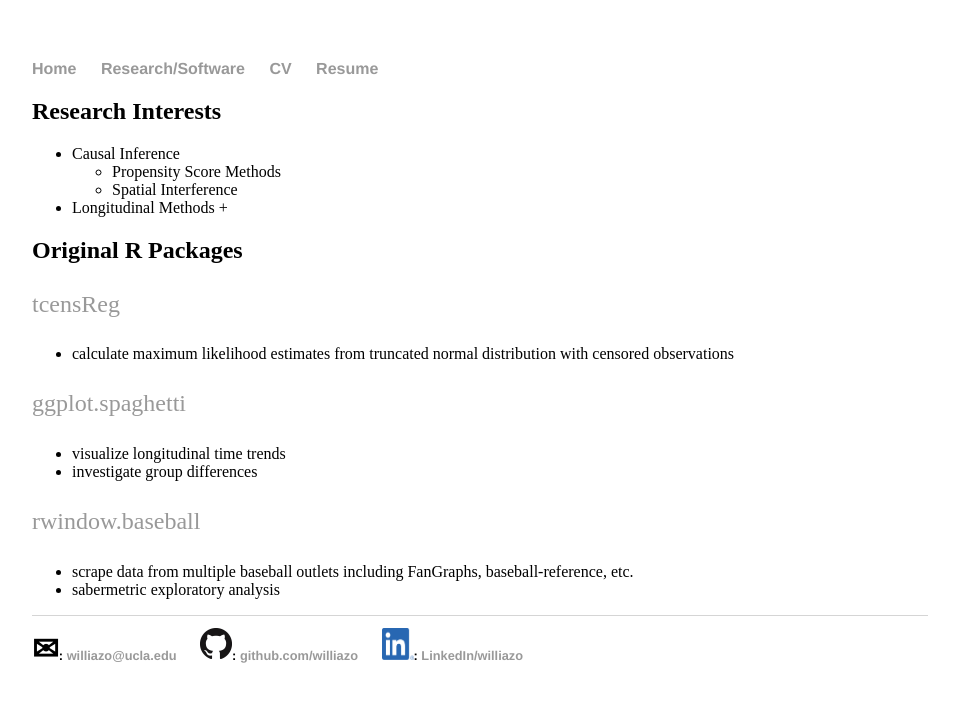
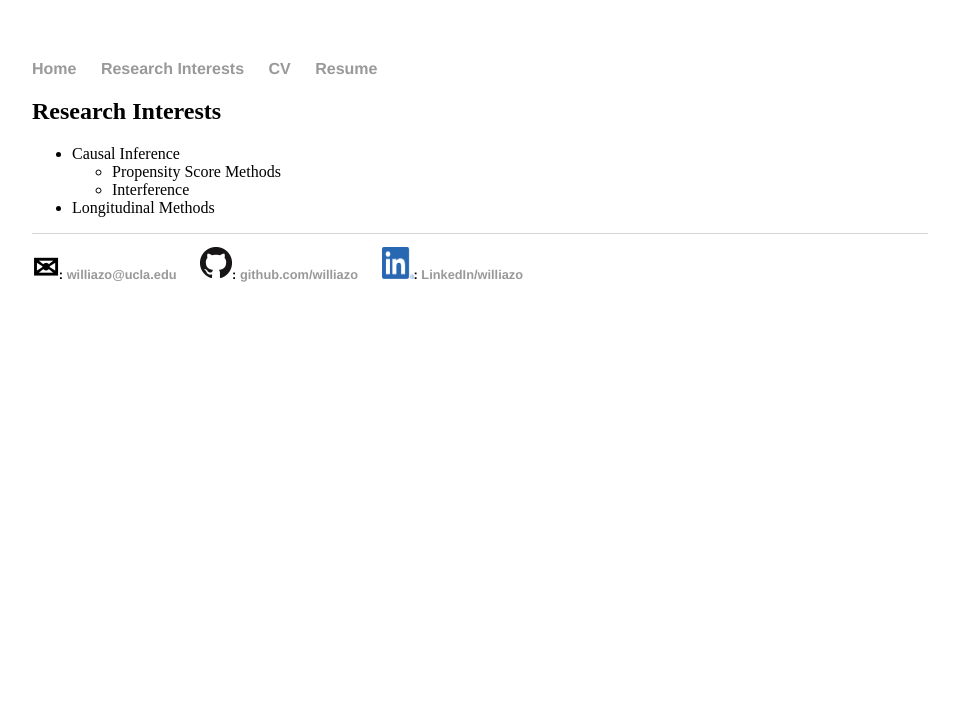
Before and after one commit to williazo/williazo.github.io, a Jekyll site: the page built from research.md, in a window 1280 px wide. Shown: the top 702 px of the page, without its empty margins (160-1119 px from the left). Built offline with Jekyll 4.4.1, drawn with Linux system fonts in a browser that asks for light colours.

Commit message:
Revert "updating cv page and changing research tab to include software" undoing resizing This reverts commit d692cb55b9c05dcfadd14d873de5e2709b917160.

```diff
--- a/_layouts/default.html
+++ b/_layouts/default.html
@@ -9,7 +9,7 @@
 		<nav>
     		<ul>
         		<li><a href="/">Home</a></li>
-	        	<li><a href="/research">Research/Software</a></li>
+	        	<li><a href="/research">Research Interests</a></li>
         		<li><a href="/cv">CV</a></li>
         		<li><a href="/resume">Resume</a></li>
     		</ul>
--- a/research.md
+++ b/research.md
@@ -6,18 +6,5 @@ title: research
 
 + Causal Inference
 	+ Propensity Score Methods
-	+ Spatial Interference
+	+ Interference
 + Longitudinal Methods
-+
-
-## Original R Packages
-[tcensReg](https://github.com/williazo/tcensReg)
-- calculate maximum likelihood estimates from truncated normal distribution with censored observations
-
-[ggplot.spaghetti](https://github.com/williazo/ggplot.spaghetti)
-- visualize longitudinal time trends
-- investigate group differences
-
-[rwindow.baseball](https://github.com/williazo/rwindow.baseball)
-- scrape data from multiple baseball outlets including FanGraphs, baseball-reference, etc.
-- sabermetric exploratory analysis
```
Also changed, not shown: cv.md (+0 -2 lines).
